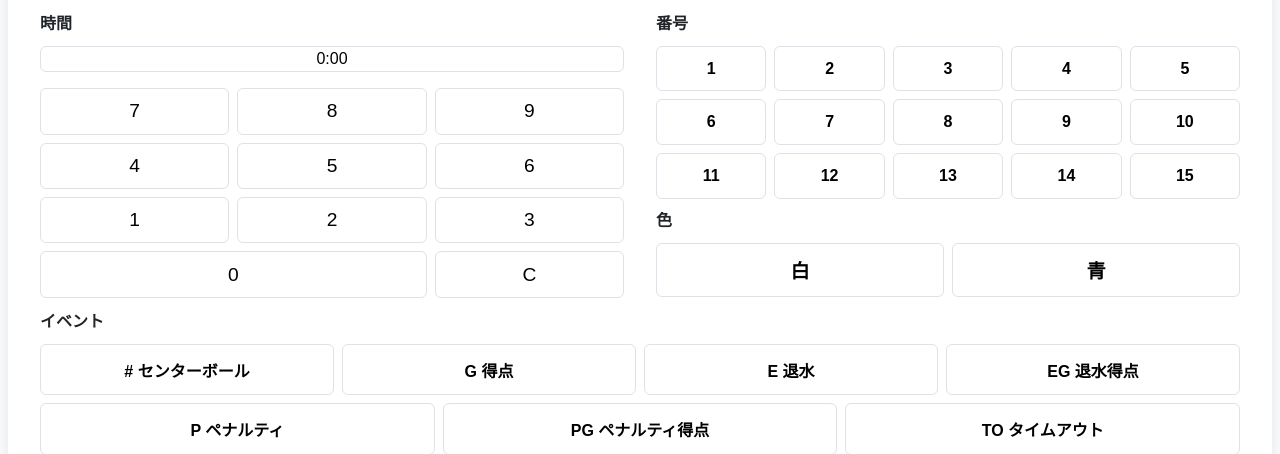
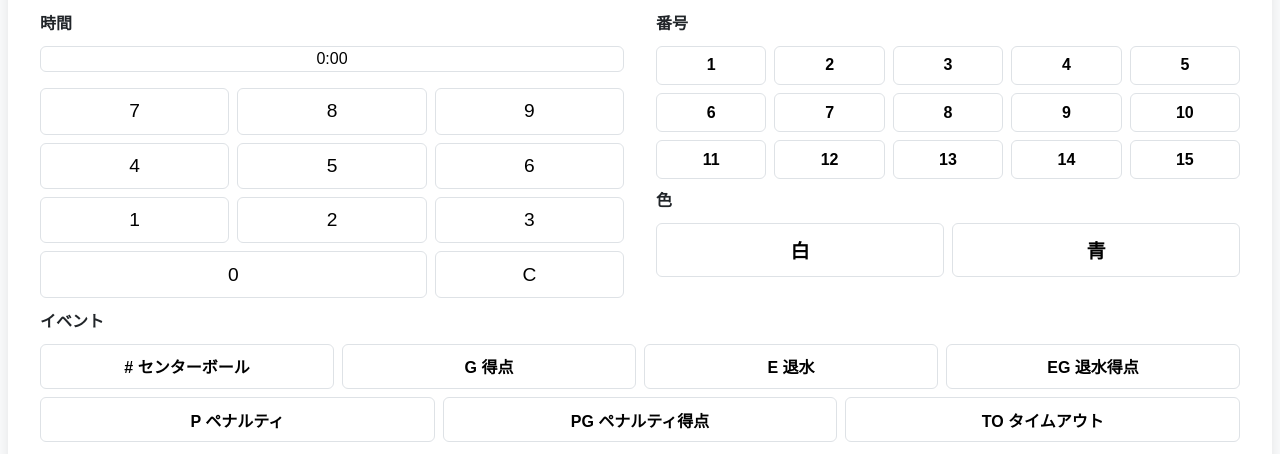
Before and after one commit to lalayue1126/Water-Polo-Scorer, a Flask app: page / in a window 1280 px wide. Shown: the part 268-722 px from the top of the page. Run offline with Flask 3, Linux system fonts and the light colour scheme.

Commit message:
202509270855

```diff
--- a/static/style.css
+++ b/static/style.css
@@ -263,7 +263,7 @@ main {
     flex: 1;
     font-size: 1.0rem;
     font-weight: bold;
-    padding: 0.8rem 0.5rem;
+    padding: 0.6rem 0.35rem;
     text-align: center;
 }
 
```
